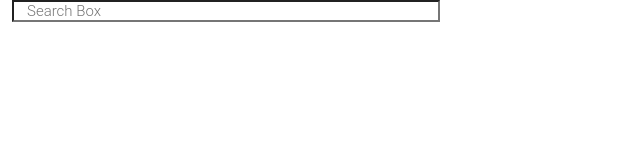
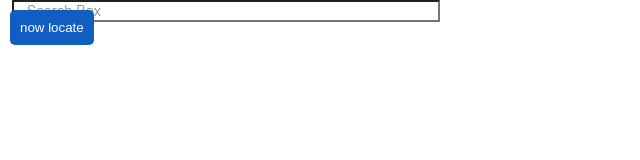
Before and after one commit to shooooooma415/beginers_hack_map, a website: page index.html in a window 1280 px wide. Shown: the whole page, without its empty margins (0-640 px from the left). Drawn offline with Linux system fonts and the light colour scheme; some packages are replaced by stand-ins of ours.

Commit message:
現在位置に戻るボタンを追加位置に戻るボタンを追加

```diff
--- a/index.html
+++ b/index.html
@@ -19,14 +19,7 @@
       placeholder="Search Box"
     />
     <div id="map"></div>
-
-    <!--
-      The `defer` attribute causes the script to execute after the full HTML
-      document has been parsed. For non-blocking uses, avoiding race conditions,
-      and consistent behavior across browsers, consider loading using Promises. See
-      https://developers.google.com/maps/documentation/javascript/load-maps-js-api
-      for more information.
-      -->
+    <button id="current-location-button">now locate</button>
     <script
       src="https://maps.googleapis.com/maps/api/js?key=AIzaSyB41DRUbKWJHPxaFjMAwdrzWzbVKartNGg&callback=initAutocomplete&libraries=places&v=weekly"
       defer
--- a/index.js
+++ b/index.js
@@ -107,19 +107,22 @@ function initAutocomplete() {
                 button.addEventListener("click", () => {
                     if (currentLocation) {
                         map.setCenter(currentLocation);
+                        map.setZoom(13); // Optional: set zoom level to 13 when moving to current location
                     } else {
                         console.error("Current location is not set.");
                     }
                 });
             }
 
-            // 地図クリック時にマーカーを追加するリスナーを設定
             map.addListener('click', (event) => {
                 const latLng = event.latLng;
-                new google.maps.Marker({
-                    position: latLng,
-                    map: map
-                });
+                const confirmAddMarker = window.confirm("ここにピンを指しますか？");
+                if (confirmAddMarker) {
+                    new google.maps.Marker({
+                        position: latLng,
+                        map: map
+                    });
+                }
             });
         },
         (error) => {
@@ -194,6 +197,7 @@ function initAutocomplete() {
                 button.addEventListener("click", () => {
                     if (currentLocation) {
                         map.setCenter(currentLocation);
+                        map.setZoom(13); // Optional: set zoom level to 13 when moving to current location
                     } else {
                         console.error("Current location is not set.");
                     }
--- a/style.css
+++ b/style.css
@@ -94,3 +94,20 @@ body {
 #target {
   width: 345px;
 }
+
+#current-location-button {
+  position: absolute;
+  top: 10px;
+  left: 10px;
+  z-index: 1;
+  padding: 10px;
+  background-color: #115EC3;
+  color: white;
+  border: none;
+  border-radius: 5px;
+  cursor: pointer;
+}
+
+#current-location-button:hover {
+  background-color: #0a3d7a;
+}
```
